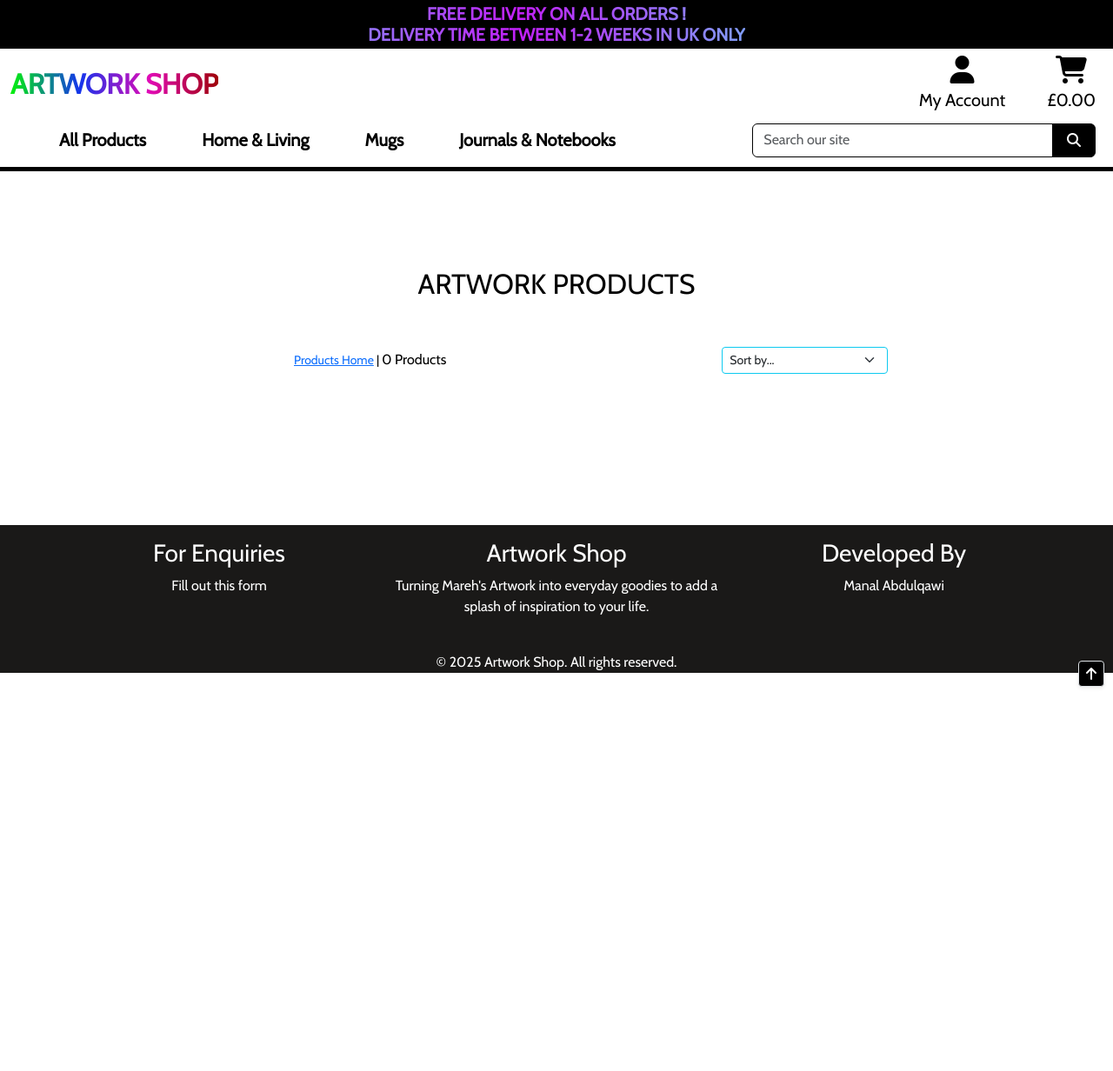
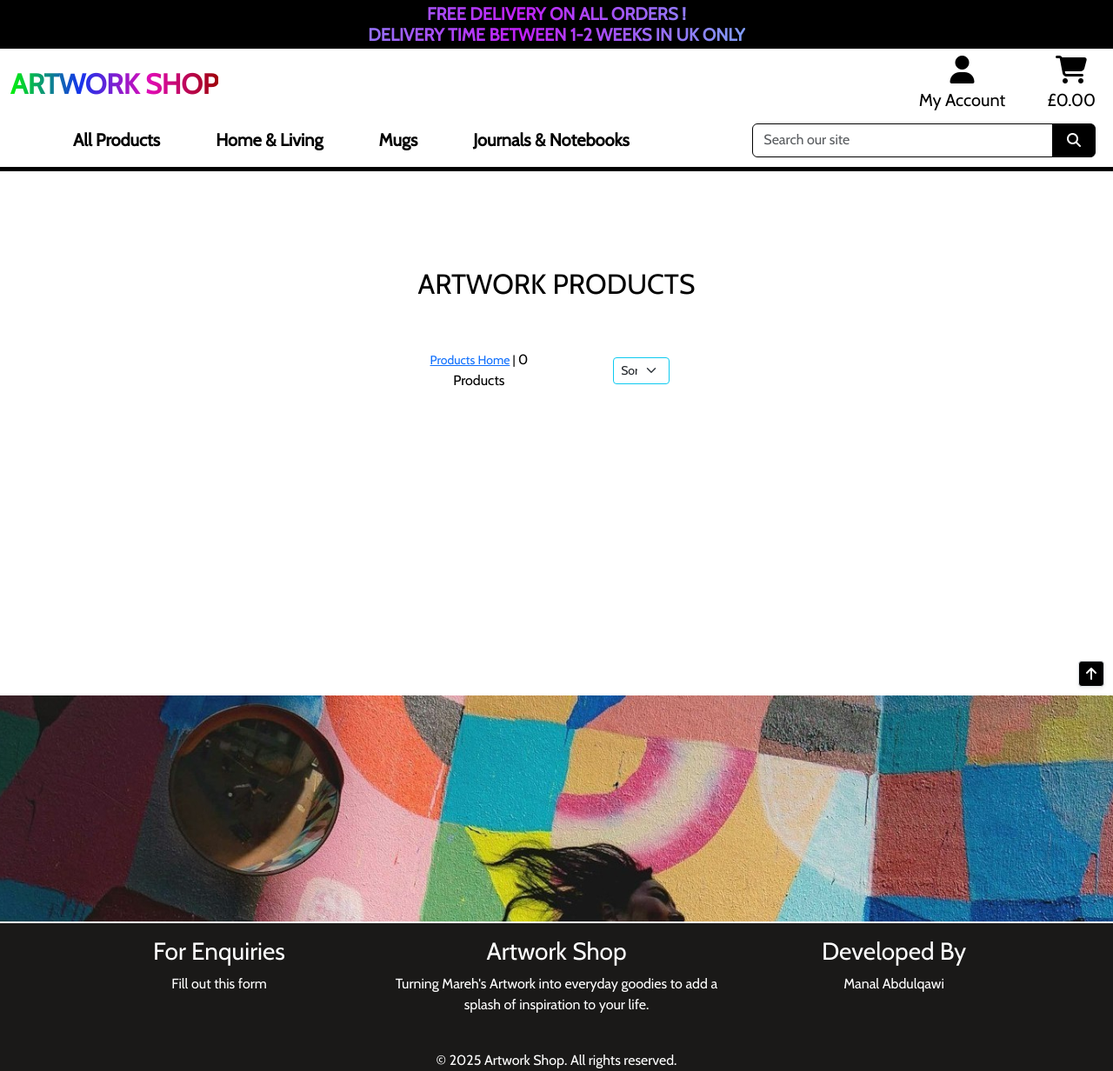
Before and after one commit to ManalAbdulqawi/artwork-online-shop, a Django app: template products/templates/products/products.html in a window 1280 px wide. Shown: the whole page at 87% size. Before the commit the page ends 791 px from the top, so only its background shows below. Run offline with Django 4.2, Linux system fonts and the light colour scheme; the template is opened without the code that fills it, so the values that code supplies are empty; some libraries are stand-ins or nearby versions.

Commit message:
edit product view to include query about category

```diff
--- a/products/templates/products/products.html
+++ b/products/templates/products/products.html
@@ -10,7 +10,7 @@
 {% endblock %}
 
 {% block content %}
-    <div class="container mt-5">
+    <div class="container mt-5 d-flex flex-column align-items-center min-vh-100">
         <div class="row">
             <div class="col">
                  <div class="backgroundlayer"></div>
--- a/products/views.py
+++ b/products/views.py
@@ -50,6 +50,7 @@
                 | Q(description__icontains=query)
                 | Q(size__icontains=query)
                 | Q(price__icontains=query)
+                | Q(category__friendly_name__icontains=query)
             )
             products = products.filter(queries)
     current_sorting = f"{sort}_{direction}"
--- a/static/css/base.css
+++ b/static/css/base.css
@@ -330,7 +330,7 @@
 
 @media(max-width: 576px){
   .logo{
-      font-size: 0.7rem;
+      font-size: 0.8rem;
     }
 
   .mobileiconsize{
--- a/templates/includes/mobile-top-header.html
+++ b/templates/includes/mobile-top-header.html
@@ -1,8 +1,8 @@
-
+<div class="d-flex justify-content-between align-items-center px-2 py-2">
 <a href="{% url 'home' %}" class="nav-link main-logo-link d-lg-none">
-  <h2 class="logo my-0">Artwork Shop</h2>
+  <h2 class="logo">Artwork Shop</h2>
 </a>
-<ul class="d-flex justify-content-between me-2">
+<ul class="d-flex me-2">
 <li class="list-inline-item dropdown">
     <a class="text-black nav-link d-block d-lg-none" href="#" id="user-options1" data-bs-toggle="dropdown" aria-haspopup="true" aria-expanded="false">
         <div class="text-center mobileiconsize">
@@ -38,3 +38,4 @@
     </a>
 </li>
 </ul>
+</div>
```
